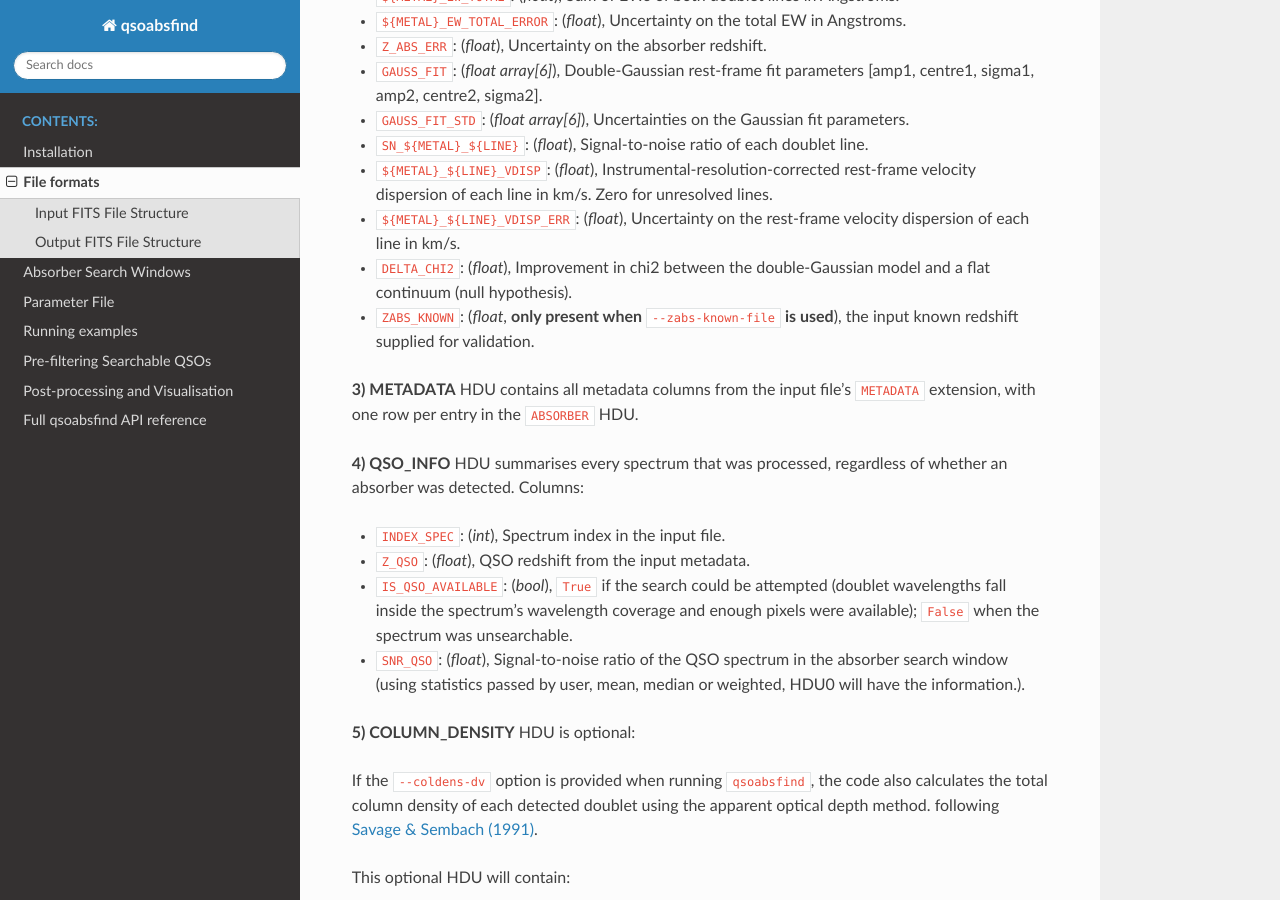
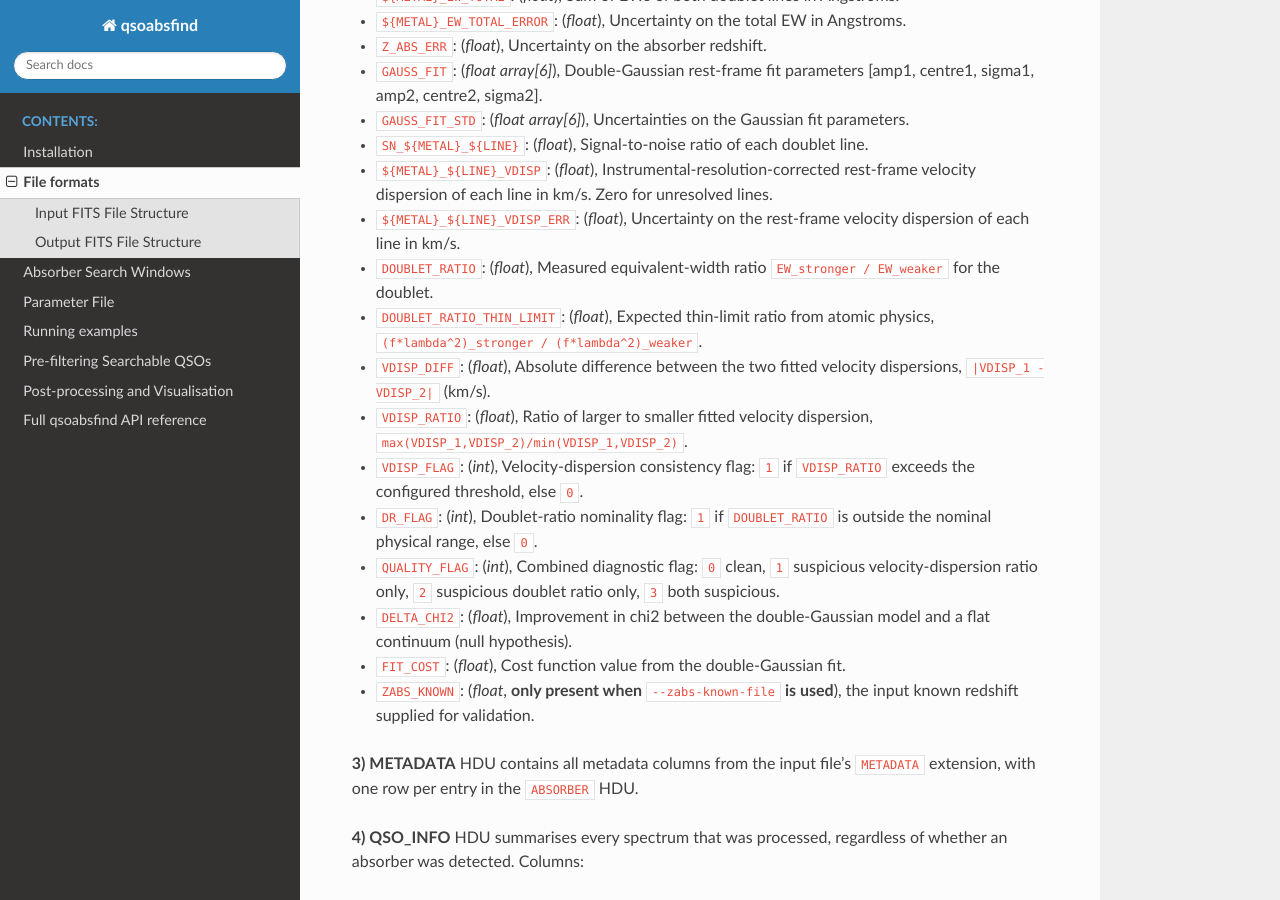
Before and after one commit to abhi0395/qsoabsfind, a Sphinx documentation site: the page built from docs/fileformat.rst, in a window 1280 px wide and 900 px high, scrolled down 1048 px. Built offline with Sphinx 7.4.7 and the Read the Docs theme 3.1.0, drawn with Linux system fonts in a browser that asks for light colours.

Commit message:
nb updated

```diff
--- a/docs/fileformat.rst
+++ b/docs/fileformat.rst
@@ -39,8 +39,17 @@ when using ``--zabs-known-file``). Columns:
 - ``SN_${METAL}_${LINE}``: (*float*), Signal-to-noise ratio of each doublet line.
 - ``${METAL}_${LINE}_VDISP``: (*float*), Instrumental-resolution-corrected rest-frame velocity dispersion of each line in km/s. Zero for unresolved lines.
 - ``${METAL}_${LINE}_VDISP_ERR``: (*float*), Uncertainty on the rest-frame velocity dispersion of each line in km/s.
+- ``DOUBLET_RATIO``: (*float*), Measured equivalent-width ratio ``EW_stronger / EW_weaker`` for the doublet.
+- ``DOUBLET_RATIO_THIN_LIMIT``: (*float*), Expected thin-limit ratio from atomic physics, ``(f*lambda^2)_stronger / (f*lambda^2)_weaker``.
+- ``VDISP_DIFF``: (*float*), Absolute difference between the two fitted velocity dispersions, ``|VDISP_1 - VDISP_2|`` (km/s).
+- ``VDISP_RATIO``: (*float*), Ratio of larger to smaller fitted velocity dispersion, ``max(VDISP_1,VDISP_2)/min(VDISP_1,VDISP_2)``.
+- ``VDISP_FLAG``: (*int*), Velocity-dispersion consistency flag: ``1`` if ``VDISP_RATIO`` exceeds the configured threshold, else ``0``.
+- ``DR_FLAG``: (*int*), Doublet-ratio nominality flag: ``1`` if ``DOUBLET_RATIO`` is outside the nominal physical range, else ``0``.
+- ``QUALITY_FLAG``: (*int*), Combined diagnostic flag: ``0`` clean, ``1`` suspicious velocity-dispersion ratio only, ``2`` suspicious doublet ratio only, ``3`` both suspicious.
 - ``DELTA_CHI2``: (*float*), Improvement in chi2 between the double-Gaussian model and a flat continuum (null hypothesis).
+- ``FIT_COST``: (*float*), Cost function value from the double-Gaussian fit.
 - ``ZABS_KNOWN``: (*float*, **only present when** ``--zabs-known-file`` **is used**), the input known redshift supplied for validation.
+
 
 **3) METADATA** HDU contains all metadata columns from the input file's ``METADATA`` extension,
 with one row per entry in the ``ABSORBER`` HDU.
```
Also changed, not shown: 3 other files.
